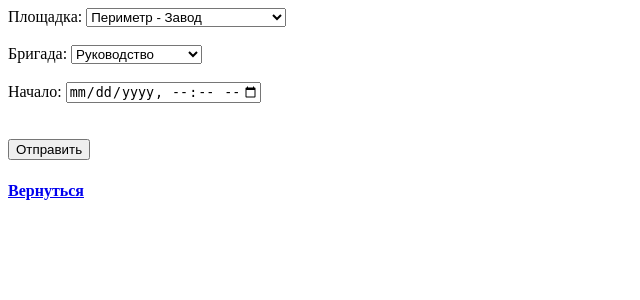
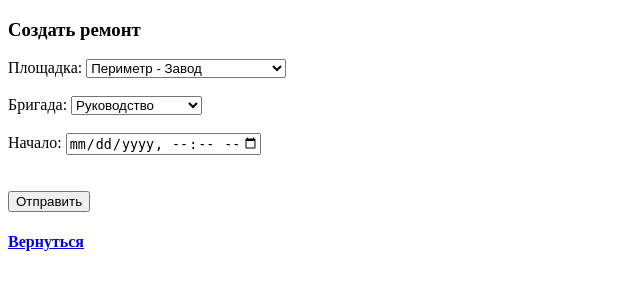
Before and after one commit to pvsav4enkoff/Diplom_1, a Django app: page /plant/equipment/sign_repair in a window 1280 px wide. Shown: the top 300 px of the page, without its empty margins (0-640 px from the left). Run offline with Django 4.2, Linux system fonts and the light colour scheme; data comes from the database, SQL or seed files in the repository.

Commit message:
Update registration_repair.html

```diff
--- a/plant/templates/registration_repair.html
+++ b/plant/templates/registration_repair.html
@@ -10,6 +10,7 @@
 {% endif %}
 <form method="post">
   {% csrf_token %}
+    <h3>Создать ремонт</h3>
   <label for="equipment">Площадка:  </label>
       <select id="equipment" name="equipment">
     {% for a,b in eq %}
```
